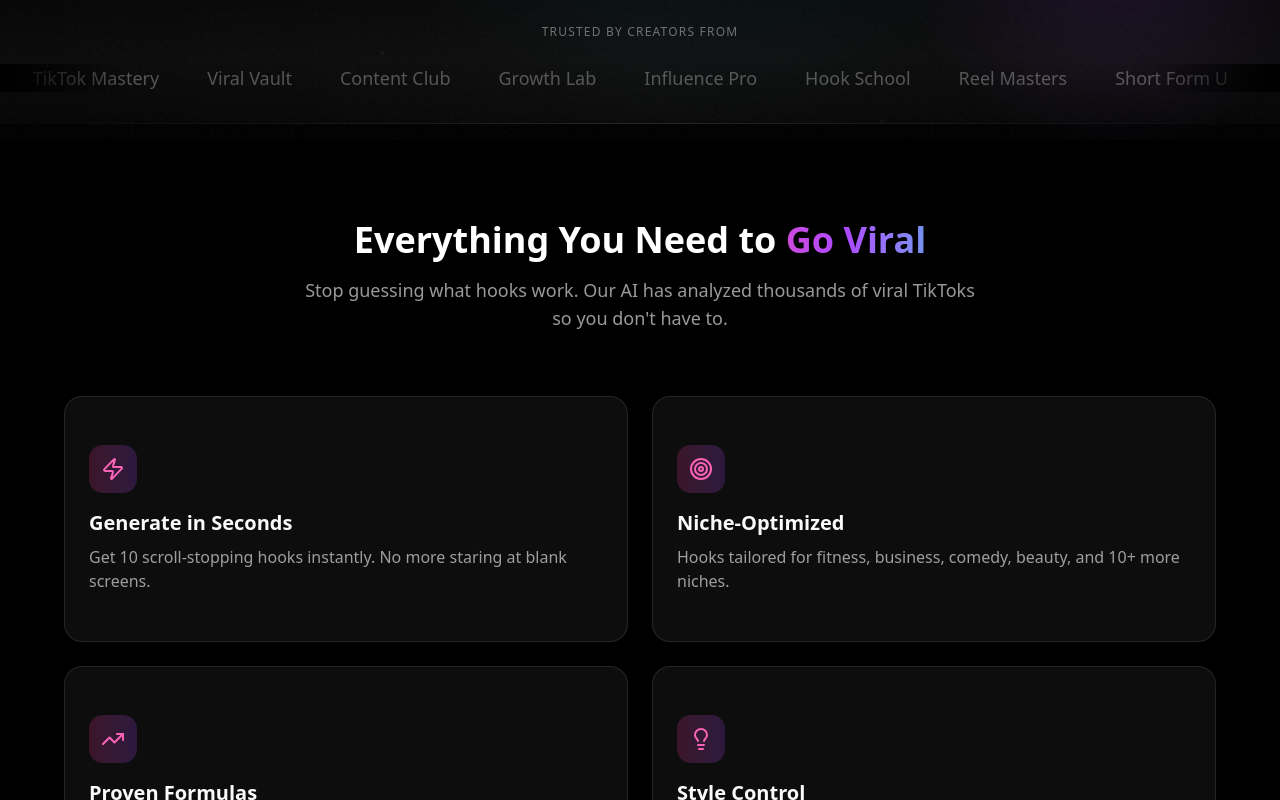
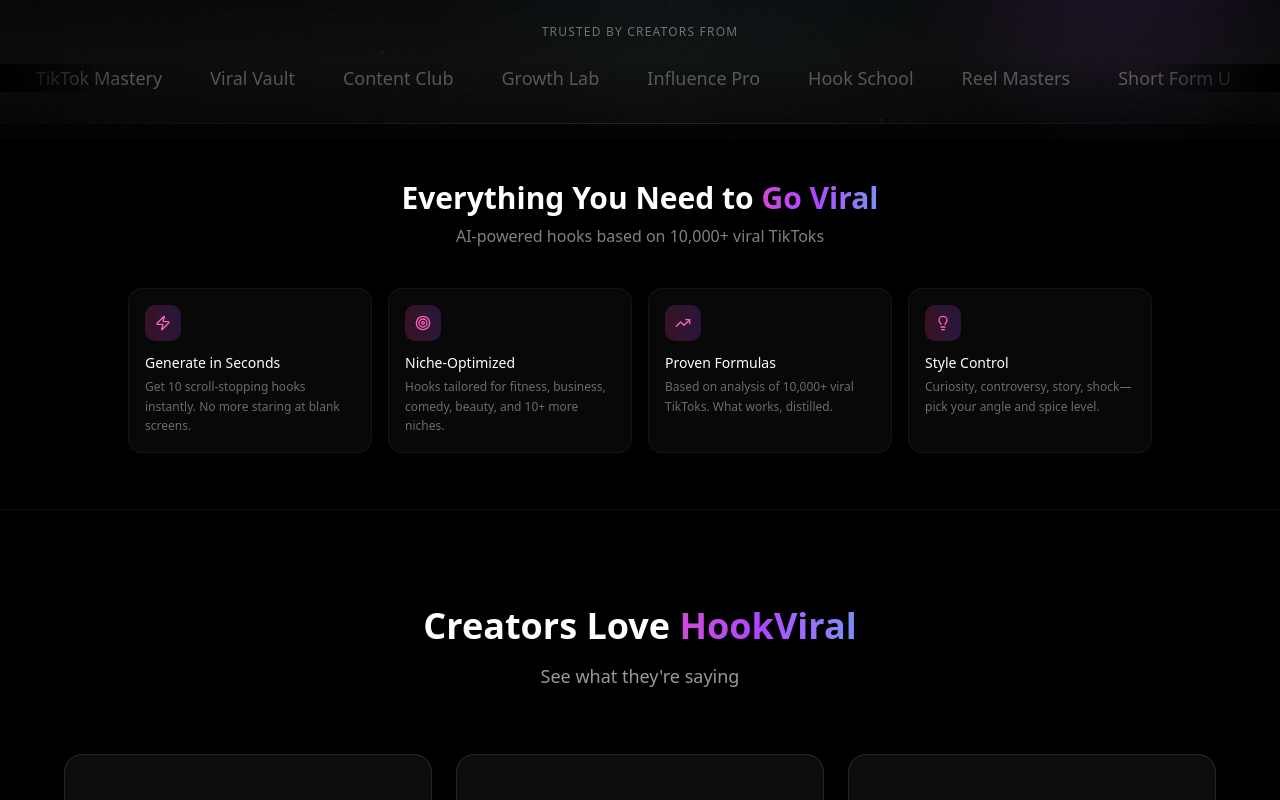
Before and after one commit to CruceSaunders/hookviral, a Next.js app: page / in a window 1280 px wide. Shown: the part 660-1460 px from the top of the page. Built offline with nearby package versions, Linux system fonts and the light colour scheme; no server answers.

Commit message:
style: Make features section more compact and skimmable
- Reduced section padding (py-24 → py-14)
- Smaller heading and subtext
- 4-column grid on large screens
- Smaller cards with less padding
- Smaller icons (12→9, 6→4)
- Condensed text sizes

```diff
--- a/src/app/page.tsx
+++ b/src/app/page.tsx
@@ -306,40 +306,37 @@
       {/* Trusted By - Infinite Marquee */}
       <TrustedMarquee />
 
-      {/* Features */}
-      <section ref={featuresRef} className="py-24 px-4">
-        <div className="max-w-6xl mx-auto">
+      {/* Features - Compact */}
+      <section ref={featuresRef} className="py-14 px-4">
+        <div className="max-w-5xl mx-auto">
           <motion.div
-            className="text-center mb-16"
+            className="text-center mb-10"
             initial={{ opacity: 0, y: 20 }}
             animate={featuresInView ? { opacity: 1, y: 0 } : {}}
             transition={{ duration: 0.5 }}
           >
-            <h2 className="text-3xl sm:text-4xl font-bold mb-4">
+            <h2 className="text-2xl sm:text-3xl font-bold mb-2">
               Everything You Need to <GradientText>Go Viral</GradientText>
             </h2>
-            <p className="text-white/60 text-lg max-w-2xl mx-auto">
-              Stop guessing what hooks work. Our AI has analyzed thousands of viral TikToks so you don't have to.
+            <p className="text-white/50 text-base">
+              AI-powered hooks based on 10,000+ viral TikToks
             </p>
           </motion.div>
 
-          <div className="grid md:grid-cols-2 gap-6">
+          <div className="grid grid-cols-2 lg:grid-cols-4 gap-4">
             {features.map((feature, i) => (
               <motion.div
                 key={feature.title}
-                initial={{ opacity: 0, y: 30 }}
+                initial={{ opacity: 0, y: 20 }}
                 animate={featuresInView ? { opacity: 1, y: 0 } : {}}
-                transition={{ duration: 0.5, delay: 0.1 * i }}
+                transition={{ duration: 0.4, delay: 0.05 * i }}
+                className="p-4 rounded-xl bg-white/[0.03] border border-white/5 hover:border-white/10 hover:bg-white/[0.05] transition-all"
               >
-                <Card className="bg-white/5 border-white/10 hover:border-white/20 hover:bg-white/[0.07] transition-all duration-300 h-full">
-                  <CardContent className="p-6">
-                    <div className="w-12 h-12 rounded-xl bg-gradient-to-r from-pink-500/20 to-purple-500/20 flex items-center justify-center mb-4">
-                      <feature.icon className="h-6 w-6 text-pink-400" />
-                    </div>
-                    <h3 className="text-xl font-semibold mb-2">{feature.title}</h3>
-                    <p className="text-white/60">{feature.description}</p>
-                  </CardContent>
-                </Card>
+                <div className="w-9 h-9 rounded-lg bg-gradient-to-r from-pink-500/20 to-purple-500/20 flex items-center justify-center mb-3">
+                  <feature.icon className="h-4 w-4 text-pink-400" />
+                </div>
+                <h3 className="font-medium text-sm mb-1">{feature.title}</h3>
+                <p className="text-white/40 text-xs leading-relaxed">{feature.description}</p>
               </motion.div>
             ))}
           </div>
```
